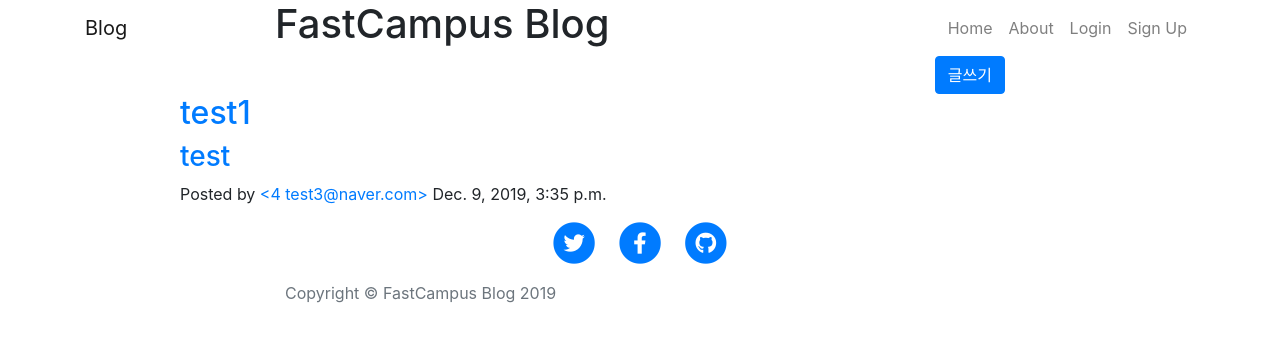
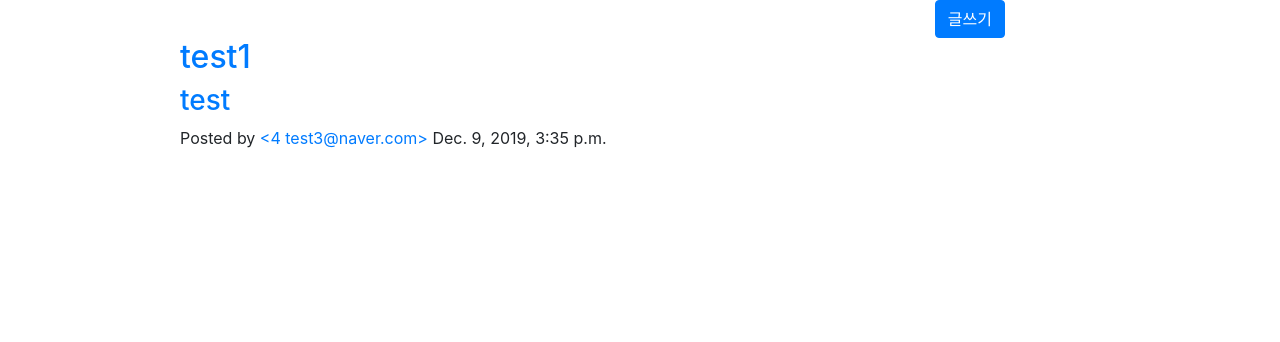
Before and after one commit to ParkHyeonChae/django-Blog, a Django app: page /blog/post/ in a window 1280 px wide. Shown: the top 342 px of the page. Run offline with Django 3.2, Linux system fonts and the light colour scheme; data comes from the database, SQL or seed files in the repository; some libraries are stand-ins or nearby versions.

Commit message:
_base.html post_list, write Test

```diff
--- a/django_blog/blog/views.py
+++ b/django_blog/blog/views.py
@@ -1,6 +1,6 @@
 from django.contrib.auth.decorators import login_required
 from django.shortcuts import get_object_or_404, render, redirect
-# ex) q = get_object_or_404(Question, pk=id) 1번째 Model, 2번쨰 인자는 Keyword, Keyword 없을 시 404 error 발생.
+# ex) q = get_object_or_404(Question, pk=id) 1번째 Model, 2번째 인자는 Keyword, Keyword 없을 시 404 error 발생.
 from django.urls import reverse
 from blog.models import Post
 
--- a/django_blog/templates/blogs/_base.html
+++ b/django_blog/templates/blogs/_base.html
@@ -4,139 +4,23 @@
 
 <head>
     <meta charset="utf-8">
-    <meta name="viewport" content="width=device-width, initial-scale=1, shrink-to-fit=no">
-    <meta name="description" content="">
-    <meta name="author" content="">
-
-    <script src="https://ajax.googleapis.com/ajax/libs/jquery/3.4.0/jquery.min.js"></script>
-
-    <!-- Bootstrap core CSS -->
-    <link href="{% static '/vendor/bootstrap/css/bootstrap.min.css' %}" rel="stylesheet">
-
-    <!-- Custom fonts for this template -->
-    <link href="{% static '/vendor/fontawesome-free/css/all.min.css' %}" rel="stylesheet" type="text/css">
-    <link href='https://fonts.googleapis.com/css?family=Lora:400,700,400italic,700italic' rel='stylesheet'
-        type='text/css'>
-    <link
-        href='https://fonts.googleapis.com/css?family=Open+Sans:300italic,400italic,600italic,700italic,800italic,400,300,600,700,800'
-        rel='stylesheet' type='text/css'>
-
-    <!-- Custom styles for this template -->
-    <link href="{% static 'css/clean-blog.min.css' %}" rel="stylesheet">
-    <link href="{% static 'css/style.css' %}" rel="stylesheet">
-    <script type="text/javascript">
-        $(document).ready(function (event) {
-            $(document).on('click', '#unlike', function (event) {
-                event.preventDefault();
-                var pk = $(this).attr('value');
-                $.ajax({
-                    type: 'POST',
-                    url: '{% url "post_like" %}',
-                    data: {
-                        'id': pk,
-                        'csrfmiddlewaretoken': '{{ csrftoken }}'
-                    },
-                    dataType: 'json',
-                    success: function (response) {
-                        $('#like_section').html(response['form'])
-                    },
-                    error: function (rs, e) {
-                        console.log(rs.responseText);
-                    },
-                });
-            });
-        });
-    </script>
-    {% block head %}
-    {% endblock %}
+    <meta http-equiv="X-UA-Compatible" content="IE=edge">
+    <title>{% block title %}{% endblock %} | Tistory Blog</title>
+    <link rel="stylesheet" href="https://stackpath.bootstrapcdn.com/bootstrap/4.3.1/css/bootstrap.min.css"
+        integrity="sha384-ggOyR0iXCbMQv3Xipma34MD+dH/1fQ784/j6cY/iJTQUOhcWr7x9JvoRxT2MZw1T" crossorigin="anonymous">
+    <!-- Google Font -->
+    <link rel="stylesheet"
+        href="https://fonts.googleapis.com/css?family=Source+Sans+Pro:300,400,600,700,300italic,400italic,600italic">
+    <!-- jQuery 3 -->
+    <script src="/static/bower_components/jquery/dist/jquery.min.js"></script>
+    <link rel="stylesheet" href="https://stackpath.bootstrapcdn.com/bootstrap/4.3.1/css/bootstrap.min.css"
+        integrity="sha384-ggOyR0iXCbMQv3Xipma34MD+dH/1fQ784/j6cY/iJTQUOhcWr7x9JvoRxT2MZw1T" crossorigin="anonymous">
 </head>
 
-<body>
-    <!-- Navigation -->
-    <nav class="navbar navbar-expand-lg navbar-light fixed-top" id="mainNav">
-        <div class="container">
-            <a class="navbar-brand" href="{% url 'posts_list' %}">Blog</a>
-            <button class="navbar-toggler navbar-toggler-right" type="button" data-toggle="collapse"
-                data-target="#navbarResponsive" aria-controls="navbarResponsive" aria-expanded="false"
-                aria-label="Toggle navigation">
-                Menu
-                <i class="fas fa-bars"></i>
-            </button>
-            <div class="collapse navbar-collapse" id="navbarResponsive">
-                <ul class="navbar-nav ml-auto">
-                    <li class="nav-item">
-                        <a class="nav-link" href="{% url 'posts_list' %}">Home</a>
-                    </li>
-                    <li class="nav-item">
-                        <a class="nav-link" href="about.html">About</a>
-                    </li>
-                    <li class="nav-item">
-                        {% if not request.user.is_authenticated %}
-                        <a class="nav-link" href="{% url 'login' %}">Login</a>
-                        {% else %}
-                        <a class="nav-link" href="{% url 'logout' %}">Logout</a>
-                        {% endif %}
-                    </li>
-                    <li class="nav-item">
-                        <a class="nav-link" href="{% url 'register' %}">Sign Up</a>
-                    </li>
-                </ul>
-            </div>
-        </div>
-    </nav>
-    <!-- Page Header -->
-    <header class="masthead">
-        <div class="overlay"></div>
-        <div class="container">
-            <div class="row">
-                <div class="col-lg-8 col-md-10 mx-auto">
-                    <div class="site-heading">
-                        <h1>{% block title %}FastCampus Blog{% endblock %}</h1>
-                        <span class="subheading"></span>
-                    </div>
-                </div>
-            </div>
-        </div>
-    </header>
+<body class="hold-transition {% block page %}{% endblock %}-page">
     {% block content %}
 
     {% endblock %}
-    <!-- Footer -->
-    <footer>
-        <div class="container">
-            <div class="row">
-                <div class="col-lg-8 col-md-10 mx-auto">
-                    <ul class="list-inline text-center">
-                        <li class="list-inline-item">
-                            <a href="#">
-                                <span class="fa-stack fa-lg">
-                                    <i class="fas fa-circle fa-stack-2x"></i>
-                                    <i class="fab fa-twitter fa-stack-1x fa-inverse"></i>
-                                </span>
-                            </a>
-                        </li>
-                        <li class="list-inline-item">
-                            <a href="#">
-                                <span class="fa-stack fa-lg">
-                                    <i class="fas fa-circle fa-stack-2x"></i>
-                                    <i class="fab fa-facebook-f fa-stack-1x fa-inverse"></i>
-                                </span>
-                            </a>
-                        </li>
-                        <li class="list-inline-item">
-                            <a href="#">
-                                <span class="fa-stack fa-lg">
-                                    <i class="fas fa-circle fa-stack-2x"></i>
-                                    <i class="fab fa-github fa-stack-1x fa-inverse"></i>
-                                </span>
-                            </a>
-                        </li>
-                    </ul>
-                    <p class="copyright text-muted">Copyright &copy; FastCampus Blog 2019</p>
-                </div>
-            </div>
-        </div>
-    </footer>
 </body>
 
 </html>
```
Also changed, not shown: django_blog/templates/blogs/post_detail.html (added, +15 -0 lines), django_blog/templates/blogs/post_write.html (added, +38 -0 lines).
